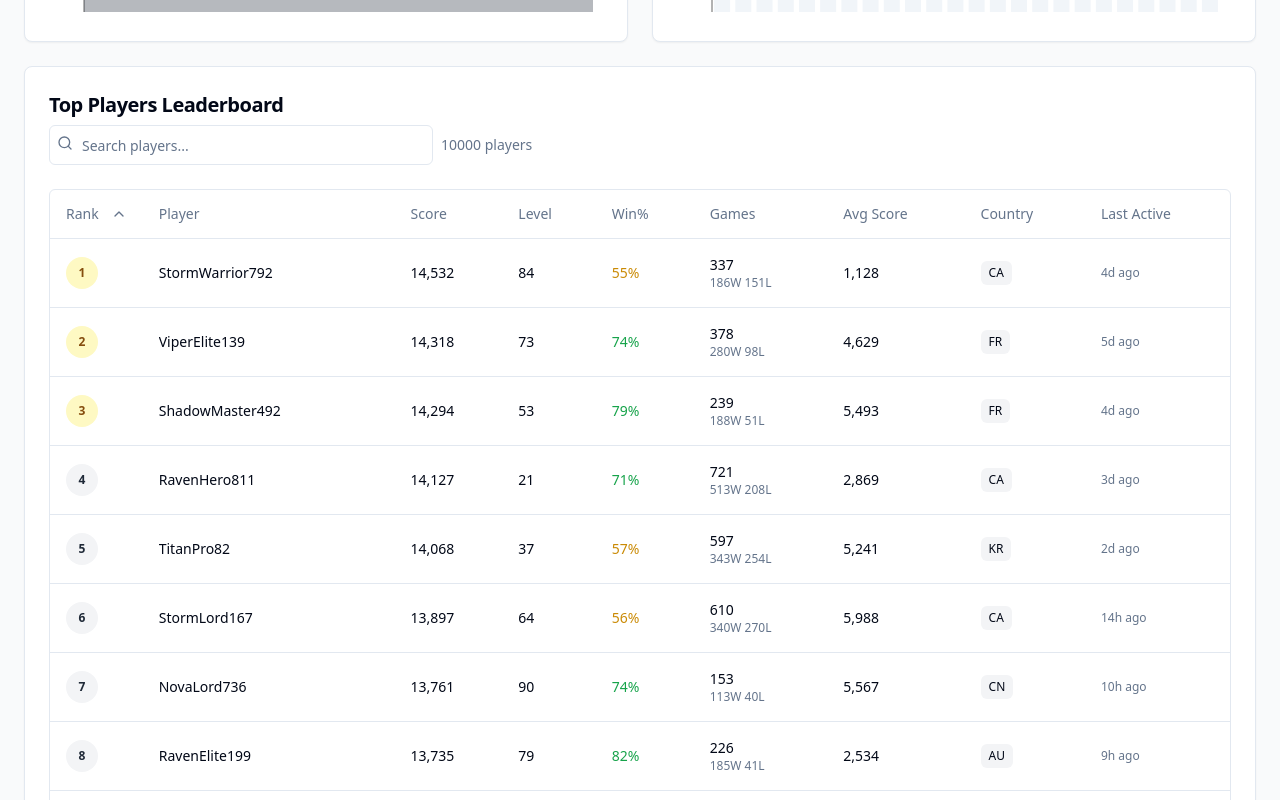
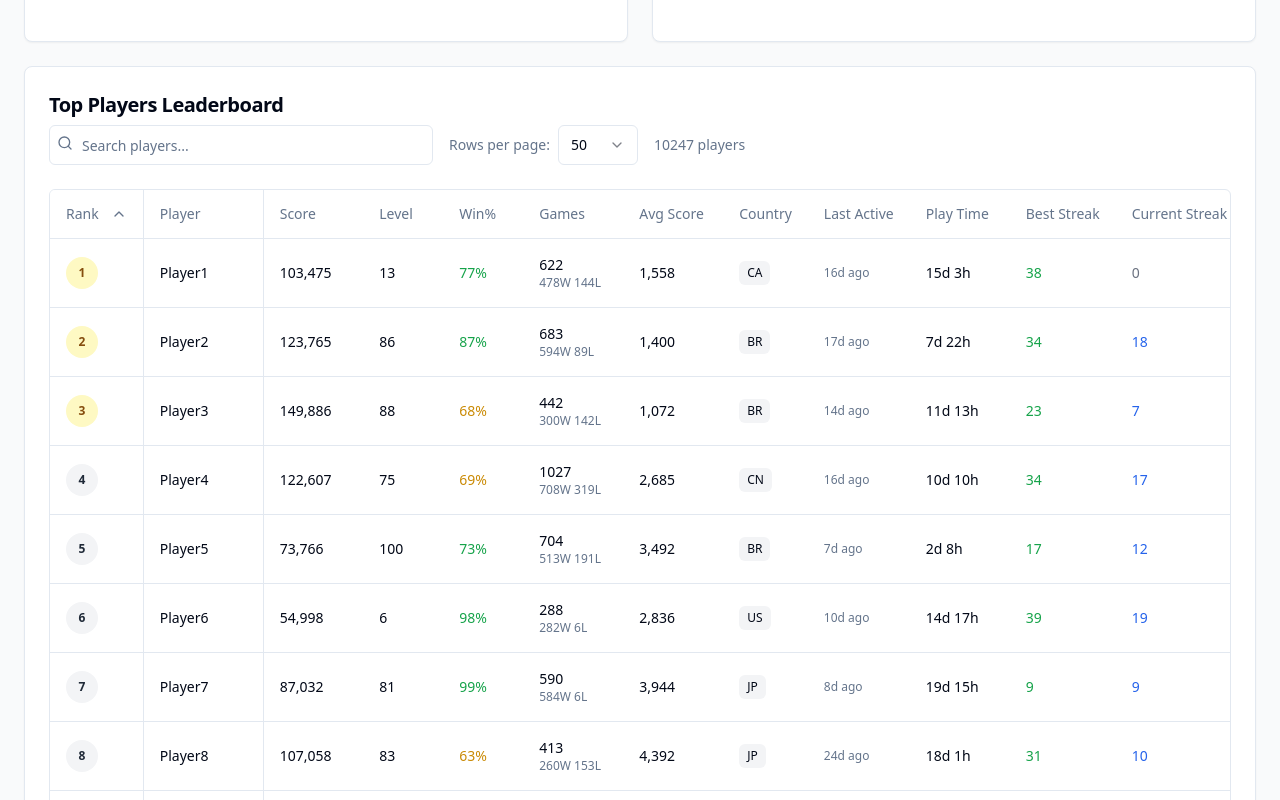
Before and after one commit to jooming02/gaming-dashboard, a React (Vite) app: page / in a window 1280 px wide. Shown: the part 680-1480 px from the top of the page. Built offline with nearby package versions, Linux system fonts and the light colour scheme.

Commit message:
feat: Add pagination dropdown and sticky columns
Adds a dropdown to the leaderboard table for selecting the number of rows per page.
Implements horizontal scrolling and sticky rank/player columns.

```diff
--- a/src/components/leaderboard/Leaderboard.tsx
+++ b/src/components/leaderboard/Leaderboard.tsx
@@ -1,8 +1,14 @@
-
 import { useState, useMemo } from "react";
 import { Card, CardContent, CardHeader, CardTitle } from "@/components/ui/card";
 import { Input } from "@/components/ui/input";
 import { Button } from "@/components/ui/button";
+import {
+  Select,
+  SelectContent,
+  SelectItem,
+  SelectTrigger,
+  SelectValue,
+} from "@/components/ui/select";
 import {
   Table,
   TableBody,
@@ -34,7 +40,7 @@ export const Leaderboard = ({ players }: LeaderboardProps) => {
   const [sortField, setSortField] = useState<SortField>("rank");
   const [sortDirection, setSortDirection] = useState<SortDirection>("asc");
   const [currentPage, setCurrentPage] = useState(1);
-  const playersPerPage = 50;
+  const [playersPerPage, setPlayersPerPage] = useState(50);
 
   const handleSort = (field: SortField) => {
     if (sortField === field) {
@@ -43,6 +49,11 @@ export const Leaderboard = ({ players }: LeaderboardProps) => {
       setSortField(field);
       setSortDirection("asc");
     }
+    setCurrentPage(1);
+  };
+
+  const handlePlayersPerPageChange = (value: string) => {
+    setPlayersPerPage(Number(value));
     setCurrentPage(1);
   };
 
@@ -102,11 +113,23 @@ export const Leaderboard = ({ players }: LeaderboardProps) => {
     return `${diffInDays}d ago`;
   };
 
+  const formatJoinDate = (date: string) => {
+    const joinDate = new Date(date);
+    return joinDate.toLocaleDateString();
+  };
+
+  const formatPlayTime = (hours: number) => {
+    if (hours < 24) return `${hours}h`;
+    const days = Math.floor(hours / 24);
+    const remainingHours = hours % 24;
+    return `${days}d ${remainingHours}h`;
+  };
+
   return (
     <Card>
       <CardHeader>
         <CardTitle className="text-lg sm:text-xl">Top Players Leaderboard</CardTitle>
-        <div className="flex items-center space-x-2">
+        <div className="flex flex-col sm:flex-row items-start sm:items-center gap-4">
           <div className="relative flex-1 max-w-sm">
             <Search className="absolute left-2 top-2.5 h-4 w-4 text-muted-foreground" />
             <Input
@@ -119,6 +142,21 @@ export const Leaderboard = ({ players }: LeaderboardProps) => {
               className="pl-8 text-sm"
             />
           </div>
+          <div className="flex items-center gap-2">
+            <span className="text-xs sm:text-sm text-muted-foreground whitespace-nowrap">
+              Rows per page:
+            </span>
+            <Select value={playersPerPage.toString()} onValueChange={handlePlayersPerPageChange}>
+              <SelectTrigger className="w-20">
+                <SelectValue />
+              </SelectTrigger>
+              <SelectContent>
+                <SelectItem value="10">10</SelectItem>
+                <SelectItem value="25">25</SelectItem>
+                <SelectItem value="50">50</SelectItem>
+              </SelectContent>
+            </Select>
+          </div>
           <div className="text-xs sm:text-sm text-muted-foreground">
             {filteredAndSortedPlayers.length} players
           </div>
@@ -129,39 +167,63 @@ export const Leaderboard = ({ players }: LeaderboardProps) => {
           <Table>
             <TableHeader>
               <TableRow>
-                <TableHead className="w-[50px] sm:w-[80px]">
+                <TableHead className="sticky left-0 bg-background z-10 w-[50px] sm:w-[80px] border-r">
                   <SortButton field="rank">Rank</SortButton>
                 </TableHead>
-                <TableHead>
+                <TableHead className="sticky left-[50px] sm:left-[80px] bg-background z-10 min-w-[120px] border-r">
                   <SortButton field="username">Player</SortButton>
                 </TableHead>
-                <TableHead>
+                <TableHead className="min-w-[100px]">
                   <SortButton field="score">Score</SortButton>
                 </TableHead>
-                <TableHead className="hidden sm:table-cell">
+                <TableHead className="hidden sm:table-cell min-w-[80px]">
                   <SortButton field="level">Level</SortButton>
                 </TableHead>
-                <TableHead>
+                <TableHead className="min-w-[80px]">
                   <SortButton field="winRate">Win%</SortButton>
                 </TableHead>
-                <TableHead className="hidden md:table-cell">
+                <TableHead className="hidden md:table-cell min-w-[100px]">
                   <SortButton field="gamesPlayed">Games</SortButton>
                 </TableHead>
-                <TableHead className="hidden lg:table-cell">
+                <TableHead className="hidden lg:table-cell min-w-[100px]">
                   <SortButton field="averageScore">Avg Score</SortButton>
                 </TableHead>
-                <TableHead className="hidden sm:table-cell">
+                <TableHead className="hidden sm:table-cell min-w-[80px]">
                   <SortButton field="country">Country</SortButton>
                 </TableHead>
-                <TableHead className="hidden lg:table-cell">
+                <TableHead className="hidden lg:table-cell min-w-[100px]">
                   <SortButton field="lastActive">Last Active</SortButton>
+                </TableHead>
+                <TableHead className="min-w-[100px]">
+                  <SortButton field="totalPlayTime">Play Time</SortButton>
+                </TableHead>
+                <TableHead className="min-w-[100px]">
+                  <SortButton field="highestStreak">Best Streak</SortButton>
+                </TableHead>
+                <TableHead className="min-w-[100px]">
+                  <SortButton field="currentStreak">Current Streak</SortButton>
+                </TableHead>
+                <TableHead className="min-w-[120px]">
+                  <SortButton field="favoriteGameMode">Game Mode</SortButton>
+                </TableHead>
+                <TableHead className="min-w-[100px]">
+                  <SortButton field="achievements">Achievements</SortButton>
+                </TableHead>
+                <TableHead className="min-w-[100px]">
+                  <SortButton field="joinDate">Join Date</SortButton>
+                </TableHead>
+                <TableHead className="min-w-[100px]">
+                  <SortButton field="clan">Clan</SortButton>
+                </TableHead>
+                <TableHead className="min-w-[100px]">
+                  <SortButton field="prestigeLevel">Prestige</SortButton>
                 </TableHead>
               </TableRow>
             </TableHeader>
             <TableBody>
               {currentPlayers.map((player) => (
                 <TableRow key={player.id}>
-                  <TableCell className="font-medium">
+                  <TableCell className="sticky left-0 bg-background z-10 font-medium border-r">
                     <div className={`inline-flex items-center justify-center w-6 h-6 sm:w-8 sm:h-8 rounded-full text-xs font-bold ${
                       player.rank <= 3 ? 'bg-yellow-100 text-yellow-800' :
                       player.rank <= 10 ? 'bg-gray-100 text-gray-800' :
@@ -170,8 +232,8 @@ export const Leaderboard = ({ players }: LeaderboardProps) => {
                       {player.rank}
                     </div>
                   </TableCell>
-                  <TableCell className="font-medium text-xs sm:text-sm">
-                    <div className="truncate max-w-[80px] sm:max-w-none">
+                  <TableCell className="sticky left-[50px] sm:left-[80px] bg-background z-10 font-medium text-xs sm:text-sm border-r">
+                    <div className="truncate max-w-[80px] sm:max-w-[100px]">
                       {player.username}
                     </div>
                   </TableCell>
@@ -203,6 +265,43 @@ export const Leaderboard = ({ players }: LeaderboardProps) => {
                   <TableCell className="hidden lg:table-cell text-xs text-muted-foreground">
                     {formatLastActive(player.lastActive)}
                   </TableCell>
+                  <TableCell className="text-xs sm:text-sm">
+                    {formatPlayTime(player.totalPlayTime)}
+                  </TableCell>
+                  <TableCell className="text-xs sm:text-sm font-medium text-green-600">
+                    {player.highestStreak}
+                  </TableCell>
+                  <TableCell className="text-xs sm:text-sm">
+                    <span className={`font-medium ${player.currentStreak > 0 ? 'text-blue-600' : 'text-gray-500'}`}>
+                      {player.currentStreak}
+                    </span>
+                  </TableCell>
+                  <TableCell className="text-xs sm:text-sm">
+                    <span className="inline-flex items-center px-2 py-1 rounded-md bg-blue-100 text-blue-800 text-xs">
+                      {player.favoriteGameMode}
+                    </span>
+                  </TableCell>
+                  <TableCell className="text-xs sm:text-sm font-medium text-purple-600">
+                    {player.achievements}
+                  </TableCell>
+                  <TableCell className="text-xs text-muted-foreground">
+                    {formatJoinDate(player.joinDate)}
+                  </TableCell>
+                  <TableCell className="text-xs sm:text-sm">
+                    <span className={`inline-flex items-center px-2 py-1 rounded-md text-xs font-medium ${
+                      player.clan === 'Independent'
+                        ? 'bg-gray-100 text-gray-600'
+                        : 'bg-orange-100 text-orange-800'
+                    }`}>
+                      {player.clan}
+                    </span>
+                  </TableCell>
+                  <TableCell className="text-xs sm:text-sm">
+                    <div className="flex items-center">
+                      <span className="font-bold text-yellow-600">{player.prestigeLevel}</span>
+                      <span className="ml-1 text-yellow-500">★</span>
+                    </div>
+                  </TableCell>
                 </TableRow>
               ))}
             </TableBody>
@@ -210,7 +309,10 @@ export const Leaderboard = ({ players }: LeaderboardProps) => {
         </div>
 
         {totalPages > 1 && (
-          <div className="mt-4 flex justify-center">
+          <div className="mt-4 flex flex-col sm:flex-row justify-between items-center gap-4">
+            <div className="text-xs sm:text-sm text-muted-foreground">
+              Showing {startIndex + 1} to {Math.min(endIndex, filteredAndSortedPlayers.length)} of {filteredAndSortedPlayers.length} entries
+            </div>
             <Pagination>
               <PaginationContent>
                 <PaginationItem>
--- a/src/services/gameData.ts
+++ b/src/services/gameData.ts
@@ -1,89 +1,93 @@
-
 export interface Player {
   id: string;
+  rank: number;
   username: string;
-  rank: number;
   score: number;
+  level: number;
+  winRate: number;
+  gamesPlayed: number;
   wins: number;
   losses: number;
-  winRate: number;
   averageScore: number;
-  gamesPlayed: number;
+  country: string;
   lastActive: string;
-  country: string;
-  level: number;
+  // New properties for additional columns
+  totalPlayTime: number; // in hours
+  highestStreak: number;
+  currentStreak: number;
+  favoriteGameMode: string;
+  achievements: number;
+  joinDate: string;
+  clan: string;
+  prestigeLevel: number;
 }
 
 export interface GameStats {
   totalPlayers: number;
   activePlayers: number;
-  totalMatches: number;
   matchesLast24h: number;
   averageMatchDuration: number;
-  peakConcurrentPlayers: number;
 }
 
 export interface ChartData {
-  time: string;
-  activePlayers: number;
-  matches: number;
+  labels: string[];
+  datasets: {
+    label: string;
+    data: number[];
+    borderColor: string;
+    backgroundColor: string;
+  }[];
 }
 
-// Generate mock players data
-export const generateMockPlayers = (count: number): Player[] => {
-  const countries = ['US', 'UK', 'DE', 'FR', 'JP', 'KR', 'CN', 'BR', 'CA', 'AU'];
-  const usernames = ['Shadow', 'Phoenix', 'Dragon', 'Storm', 'Blade', 'Nova', 'Frost', 'Viper', 'Titan', 'Raven'];
-  const suffixes = ['Hunter', 'Master', 'Lord', 'King', 'Pro', 'Elite', 'Legend', 'Hero', 'Champion', 'Warrior'];
-
-  return Array.from({ length: count }, (_, i) => {
-    const wins = Math.floor(Math.random() * 500) + 50;
-    const losses = Math.floor(Math.random() * 300) + 20;
-    const gamesPlayed = wins + losses;
-    const winRate = Math.round((wins / gamesPlayed) * 100);
-    const averageScore = Math.floor(Math.random() * 5000) + 1000;
-
-    return {
-      id: `player-${i + 1}`,
-      username: `${usernames[Math.floor(Math.random() * usernames.length)]}${suffixes[Math.floor(Math.random() * suffixes.length)]}${Math.floor(Math.random() * 999)}`,
-      rank: i + 1,
-      score: Math.floor(Math.random() * 10000) + 5000 - (i * 10),
-      wins,
-      losses,
-      winRate,
-      averageScore,
-      gamesPlayed,
-      lastActive: new Date(Date.now() - Math.random() * 7 * 24 * 60 * 60 * 1000).toISOString(),
-      country: countries[Math.floor(Math.random() * countries.length)],
-      level: Math.floor(Math.random() * 100) + 1,
-    };
-  }).sort((a, b) => b.score - a.score).map((player, index) => ({ ...player, rank: index + 1 }));
+export const mockGameStats: GameStats = {
+  totalPlayers: 12457,
+  activePlayers: 2345,
+  matchesLast24h: 567,
+  averageMatchDuration: 7.5,
 };
 
-// Generate mock chart data
-export const generateChartData = (): ChartData[] => {
-  const data: ChartData[] = [];
-  const now = new Date();
-
-  for (let i = 23; i >= 0; i--) {
-    const time = new Date(now.getTime() - i * 60 * 60 * 1000);
-    data.push({
-      time: time.toISOString().slice(11, 16),
-      activePlayers: Math.floor(Math.random() * 5000) + 2000,
-      matches: Math.floor(Math.random() * 200) + 50,
-    });
-  }
-
-  return data;
+export const mockChartData: ChartData = {
+  labels: ['Day 1', 'Day 2', 'Day 3', 'Day 4', 'Day 5', 'Day 6', 'Day 7'],
+  datasets: [
+    {
+      label: 'Matches Played',
+      data: [50, 60, 75, 90, 110, 100, 120],
+      borderColor: 'rgb(54, 162, 235)',
+      backgroundColor: 'rgba(54, 162, 235, 0.5)',
+    },
+    {
+      label: 'Active Players',
+      data: [200, 220, 250, 230, 280, 300, 270],
+      borderColor: 'rgb(255, 99, 132)',
+      backgroundColor: 'rgba(255, 99, 132, 0.5)',
+    },
+  ],
 };
 
-export const mockGameStats: GameStats = {
-  totalPlayers: 125847,
-  activePlayers: 8542,
-  totalMatches: 2847502,
-  matchesLast24h: 15847,
-  averageMatchDuration: 12.5,
-  peakConcurrentPlayers: 12847,
-};
-
-export const mockPlayers = generateMockPlayers(10000);
-export const mockChartData = generateChartData();
+export const mockPlayers: Player[] = Array.from({ length: 10247 }, (_, i) => ({
+  id: `player-${i + 1}`,
+  rank: i + 1,
+  username: `Player${i + 1}`,
+  score: Math.floor(Math.random() * 100000) + 50000,
+  level: Math.floor(Math.random() * 100) + 1,
+  winRate: Math.floor(Math.random() * 100),
+  gamesPlayed: Math.floor(Math.random() * 1000) + 100,
+  wins: 0,
+  losses: 0,
+  averageScore: Math.floor(Math.random() * 5000) + 1000,
+  country: ["US", "UK", "DE", "FR", "JP", "KR", "CN", "BR", "AU", "CA"][Math.floor(Math.random() * 10)],
+  lastActive: new Date(Date.now() - Math.random() * 30 * 24 * 60 * 60 * 1000).toISOString(),
+  // New properties
+  totalPlayTime: Math.floor(Math.random() * 500) + 50,
+  highestStreak: Math.floor(Math.random() * 50) + 1,
+  currentStreak: Math.floor(Math.random() * 20),
+  favoriteGameMode: ["Classic", "Ranked", "Arena", "Tournament", "Casual"][Math.floor(Math.random() * 5)],
+  achievements: Math.floor(Math.random() * 100) + 10,
+  joinDate: new Date(Date.now() - Math.random() * 365 * 24 * 60 * 60 * 1000 * 3).toISOString(),
+  clan: [`Clan${Math.floor(Math.random() * 20) + 1}`, "Independent"][Math.floor(Math.random() * 2)],
+  prestigeLevel: Math.floor(Math.random() * 10),
+})).map(player => ({
+  ...player,
+  wins: Math.floor(player.gamesPlayed * (player.winRate / 100)),
+  losses: player.gamesPlayed - Math.floor(player.gamesPlayed * (player.winRate / 100)),
+}));
```
